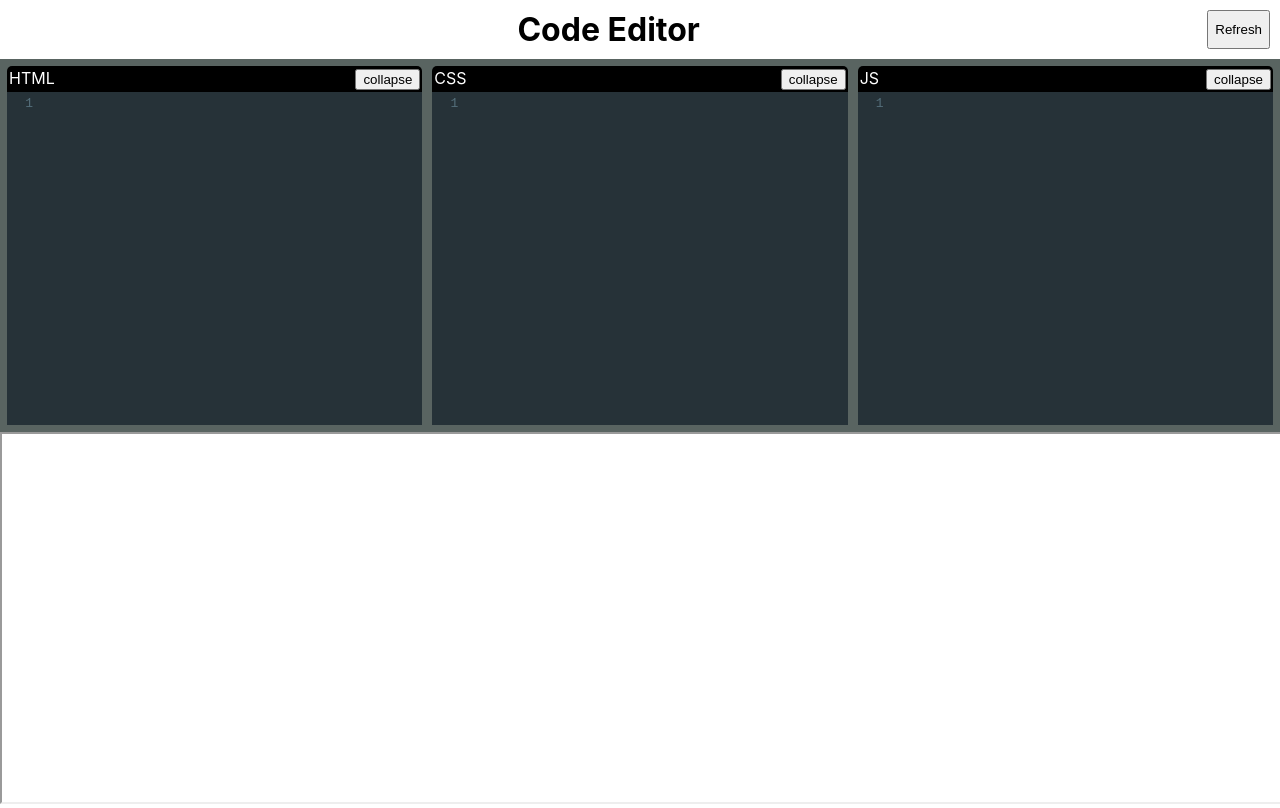
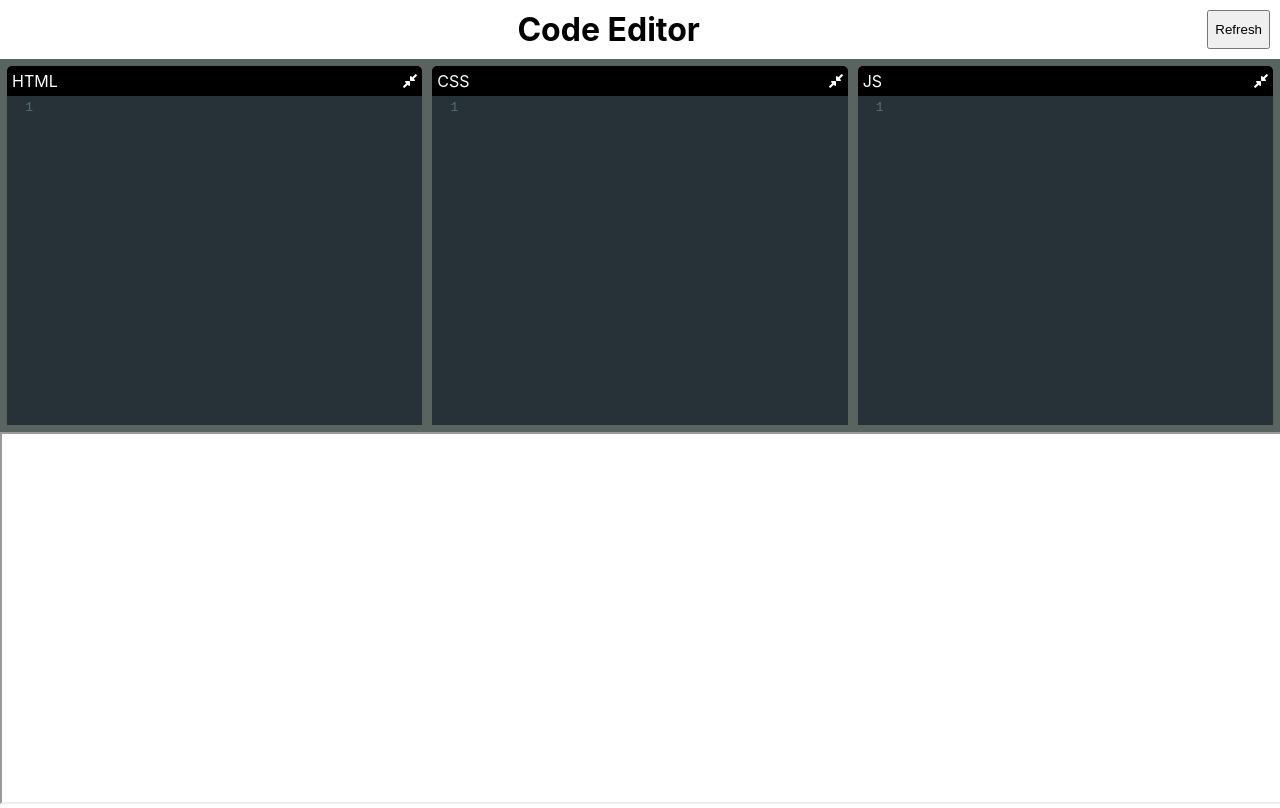
Before and after one commit to vishnu777aero/code-editor, a React (Create React App) app: page / in a window 1280 px wide. Built offline with nearby package versions, Linux system fonts and the light colour scheme.

Commit message:
add resize icons

```diff
--- a/src/Editor/index.css
+++ b/src/Editor/index.css
@@ -20,14 +20,16 @@
 }
 
 .editor .header {
-  padding: 2px;
+  padding: 5px;
   background-color: black;
   color: white;
   border-radius: 5px 5px 0 0;
   display: flex;
   align-items: baseline;
+  user-select: none;
 }
 
-.editor .header button {
+.editor .header .resize-button {
   margin-left: auto;
+  cursor: pointer;
 }
--- a/src/Editor/index.js
+++ b/src/Editor/index.js
@@ -9,6 +9,8 @@ import { useState } from "react";
 import "codemirror/mode/xml/xml";
 import "codemirror/mode/javascript/javascript";
 import "codemirror/mode/css/css";
+import { faCompressAlt, faExpandAlt } from "@fortawesome/free-solid-svg-icons";
+import { FontAwesomeIcon } from "@fortawesome/react-fontawesome";
 
 export const Editor = ({ value, onBeforeChange, className, mode, name }) => {
   const options = {
@@ -18,19 +20,28 @@ export const Editor = ({ value, onBeforeChange, className, mode, name }) => {
   };
 
   const editorRef = useRef();
-  const [resizeButtonText, setResizeButtonText] = useState("collapse");
+  const [resizeState, setResizeState] = useState("collapse");
 
   const onResize = (event) => {
     editorRef.current.classList.toggle("collapse");
-    const buttonText =
-      event.target.innerHTML === "collapse" ? "expand" : "collapse";
-    setResizeButtonText(buttonText);
+    setResizeState((prevState) =>
+      prevState === "collapse" ? "expand" : "collapse"
+    );
   };
+
+  const resizeButtonIcon =
+    resizeState === "collapse" ? (
+      <FontAwesomeIcon icon={faCompressAlt} />
+    ) : (
+      <FontAwesomeIcon icon={faExpandAlt} />
+    );
 
   const header = (
     <div className="header">
       <span>{name}</span>
-      <button onClick={onResize}>{resizeButtonText}</button>
+      <div className="resize-button" onClick={onResize}>
+        {resizeButtonIcon}
+      </div>
     </div>
   );
 
```
